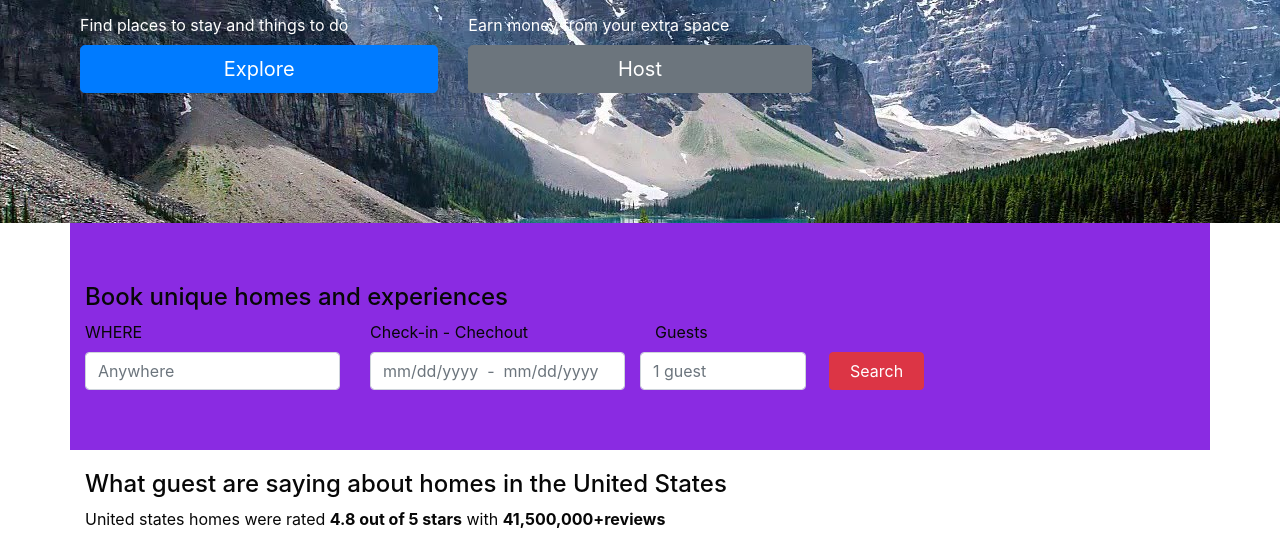
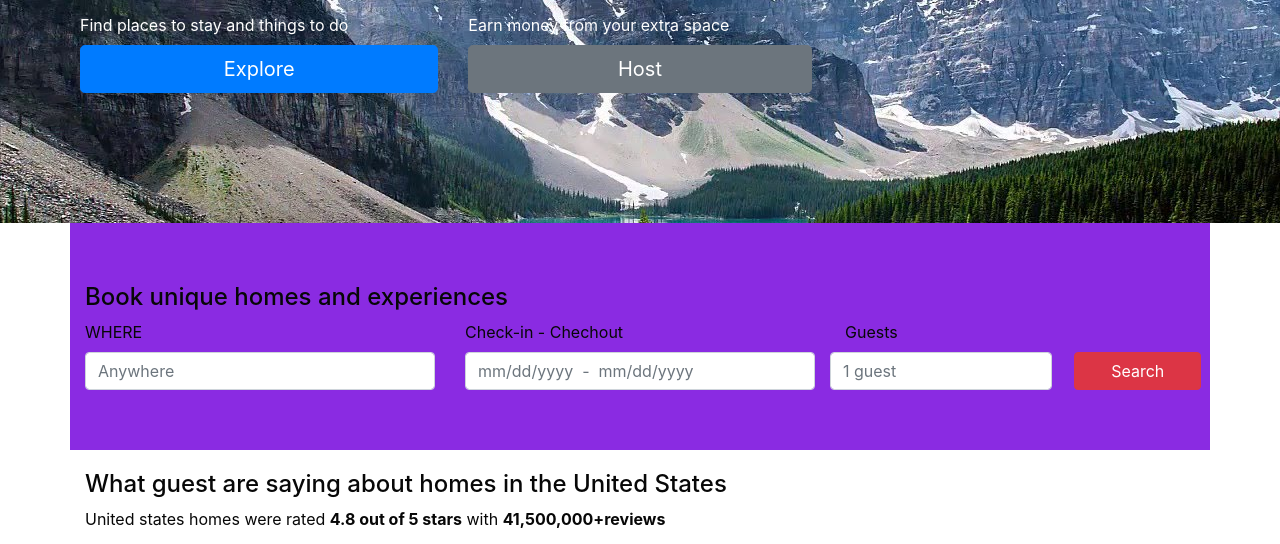
Before and after one commit to sabelogumede/air-bnb-clone, a plain HTML site: page index.html in a window 1280 px wide. Shown: the part 177-721 px from the top of the page. Drawn offline with nearby package versions, Linux system fonts and the light colour scheme.

Commit message:
search button right alignment edit

```diff
--- a/index.html
+++ b/index.html
@@ -51,16 +51,16 @@
             <div class="col-sm-12">
                 <h4>Book unique homes and experiences</h4>
             </div>
-            <div class="col-sm col-md-3">
+            <div class="col-sm col-md-4">
                 <label for="where">WHERE</label>
                 <input type="text" class="form-control" id="" placeholder="Anywhere">
             </div>
-            <div class="col-sm col-md-3">
+            <div class="col-sm col-md-4">
                 <label for="where">Check-in - Chechout</label>
                 <input type="text" class="form-control" id="" placeholder="mm/dd/yyyy  -  mm/dd/yyyy">
 
             </div>
-            <div class="col-sm col-md-3 guest-input-rapper">
+            <div class="col-sm col-md-4 guest-input-rapper">
                 <label for="where">Guests</label>
                 <!-- nesting col -->
                 <div class="row nested-row">
--- a/styles.css
+++ b/styles.css
@@ -48,7 +48,7 @@ html body {
 
 .nested-row-btn {
     /* float: right; */
-    margin-left: 8%;
+    margin-left: 6%;
 }
 
 /* -----------------------area-guest-reviews---------------------------- */
```
